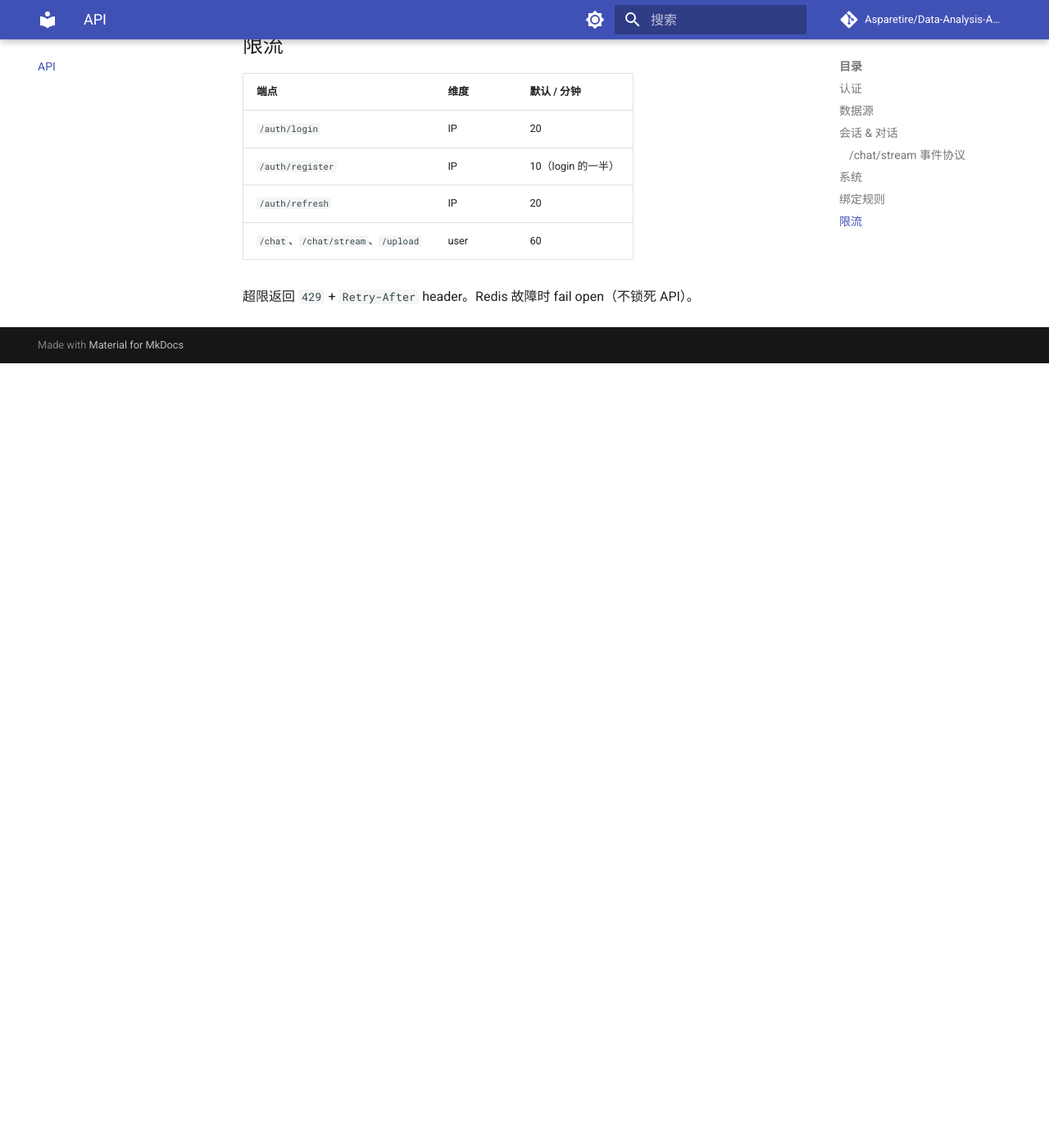
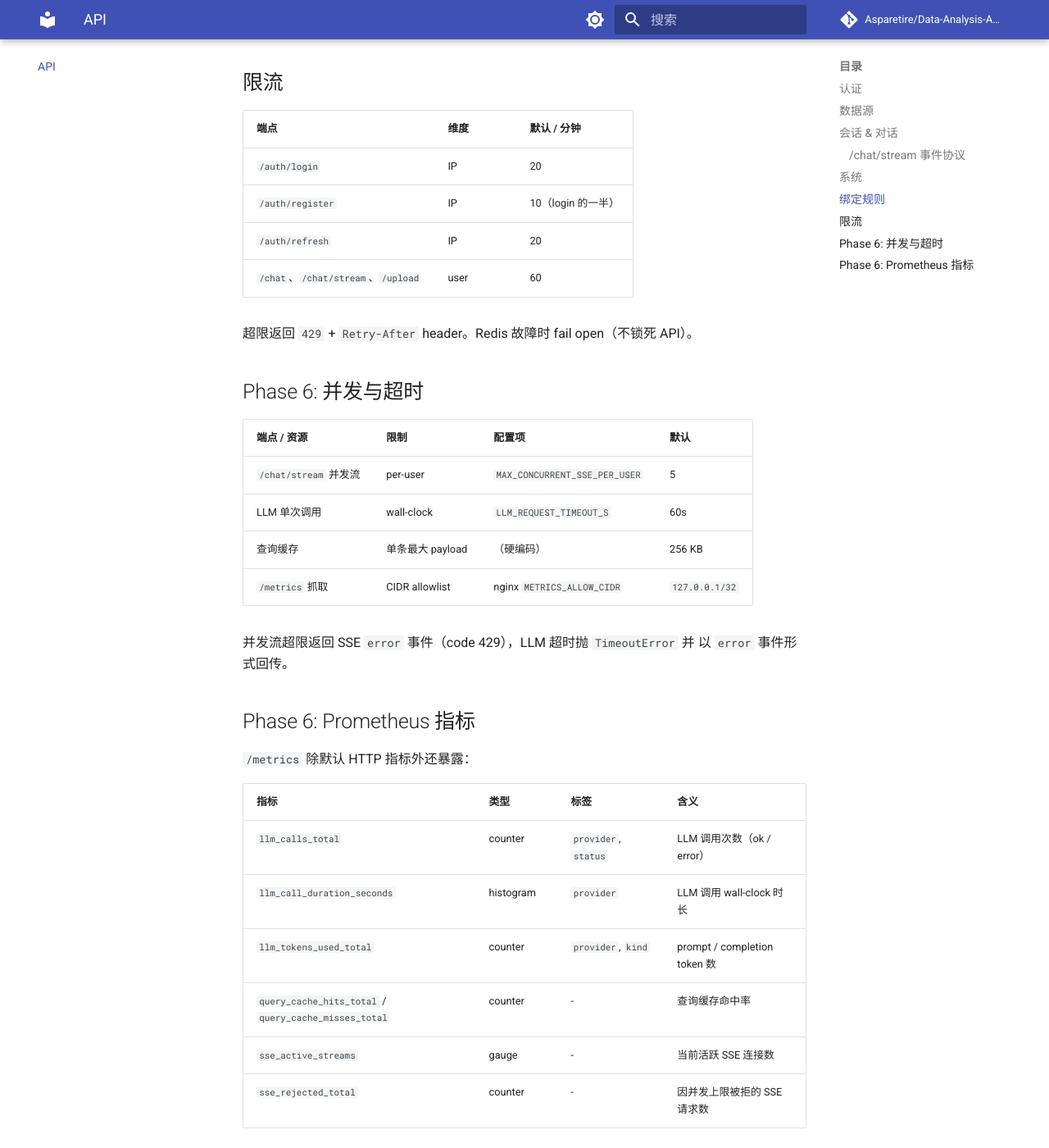
Before and after one commit to Asparetire/Data-Analysis-Agent, an MkDocs documentation site: the page built from docs/docs/api.md, in a window 1280 px wide and 1400 px high, scrolled down 2741 px. Shown: the whole window at 82% size. Built offline with MkDocs 1.6.1 and Material for MkDocs 9.7.7, drawn with Linux system fonts in a browser that asks for light colours; comment, search, counter and statistics services are not loaded; before the commit the page ends 3184 px from its top, so only the background shows below that; some of the changed text lies outside the part shown.

Commit message:
chore(Phase 6G): 元数据 + API 文档 — pyproject [project] 块 / Phase 6 指标表
- pyproject.toml 加 [project] 块（name/version/license/python 要求/keywords/classifiers）
- 依赖仍由 backend/requirements.txt 管，[project] 仅作工具元数据，避免 drift
- docs/docs/api.md 补 GET /sessions、Phase 6 并发/超时表、Prometheus 业务指标表

Co-Authored-By: Claude Opus 4.7 <noreply@anthropic.com>

```diff
--- a/docs/docs/api.md
+++ b/docs/docs/api.md
@@ -37,9 +37,10 @@
 | 方法 | 路径 | 用途 |
 |------|------|------|
 | POST | `/sessions` | 创建新会话，返回 session_id 和初始 payload |
+| GET  | `/sessions` | Phase 6: 列出当前用户的所有活跃会话（含 chat_history 预览） |
 | GET  | `/sessions/{id}` | 读取会话（含 `ttl_seconds`） |
 | PATCH| `/sessions/{id}` | 合并更新字段，重置 TTL |
-| DELETE| `/sessions/{id}` | 显式删除会话 |
+| DELETE| `/sessions/{id}` | 显式删除会话（同时从用户索引移除） |
 | POST | `/chat` | 同步发送消息，返回完整响应 |
 | POST | `/chat/stream` | SSE 流式发送 |
 
@@ -90,3 +91,28 @@ data: {"code": 500, "message": "..."}
 | `/chat`、`/chat/stream`、`/upload` | user | 60 |
 
 超限返回 `429` + `Retry-After` header。Redis 故障时 fail open（不锁死 API）。
+
+## Phase 6: 并发与超时
+
+| 端点 / 资源 | 限制 | 配置项 | 默认 |
+|------|------|------|------|
+| `/chat/stream` 并发流 | per-user | `MAX_CONCURRENT_SSE_PER_USER` | 5 |
+| LLM 单次调用 | wall-clock | `LLM_REQUEST_TIMEOUT_S` | 60s |
+| 查询缓存 | 单条最大 payload | （硬编码） | 256 KB |
+| `/metrics` 抓取 | CIDR allowlist | nginx `METRICS_ALLOW_CIDR` | `127.0.0.1/32` |
+
+并发流超限返回 SSE `error` 事件（code 429），LLM 超时抛 `TimeoutError` 并
+以 `error` 事件形式回传。
+
+## Phase 6: Prometheus 指标
+
+`/metrics` 除默认 HTTP 指标外还暴露：
+
+| 指标 | 类型 | 标签 | 含义 |
+|------|------|------|------|
+| `llm_calls_total` | counter | `provider`, `status` | LLM 调用次数（ok / error） |
+| `llm_call_duration_seconds` | histogram | `provider` | LLM 调用 wall-clock 时长 |
+| `llm_tokens_used_total` | counter | `provider`, `kind` | prompt / completion token 数 |
+| `query_cache_hits_total` / `query_cache_misses_total` | counter | - | 查询缓存命中率 |
+| `sse_active_streams` | gauge | - | 当前活跃 SSE 连接数 |
+| `sse_rejected_total` | counter | - | 因并发上限被拒的 SSE 请求数 |
```
Also changed, not shown: pyproject.toml (+29 -0 lines).
